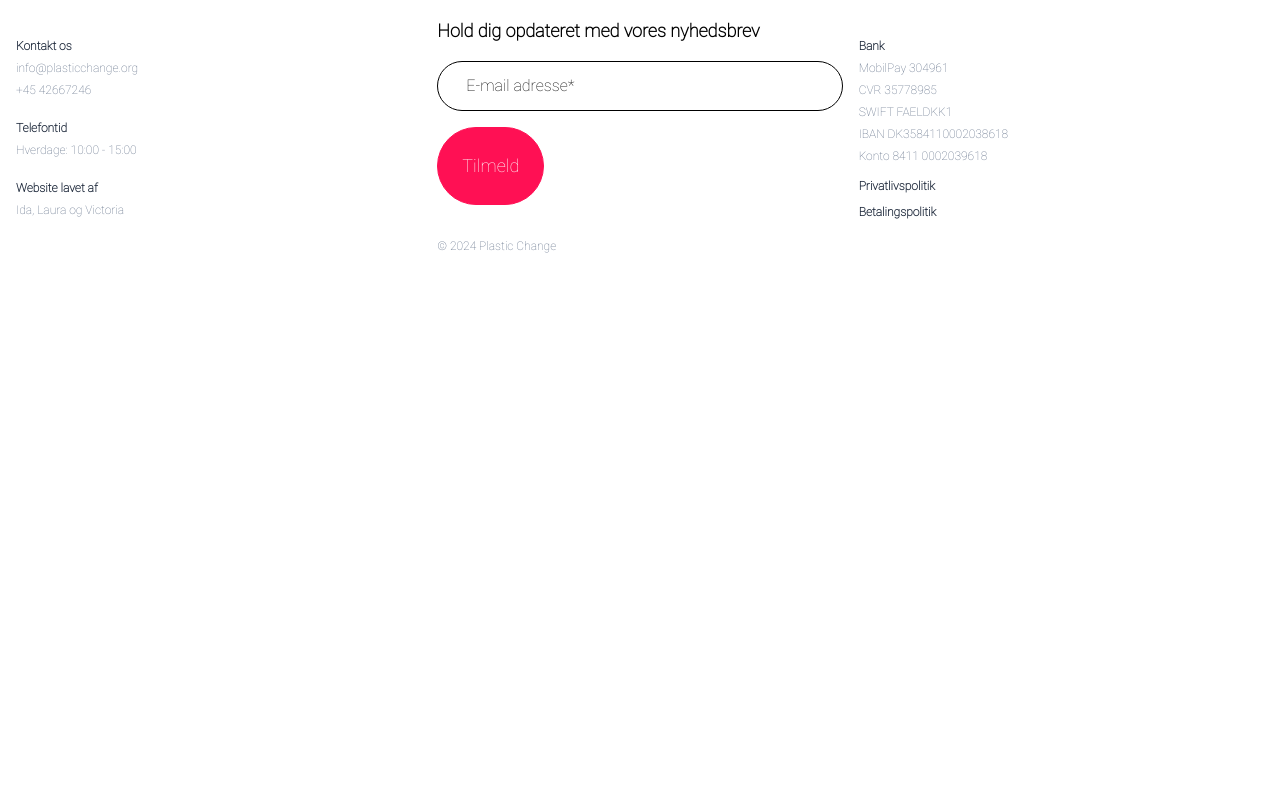
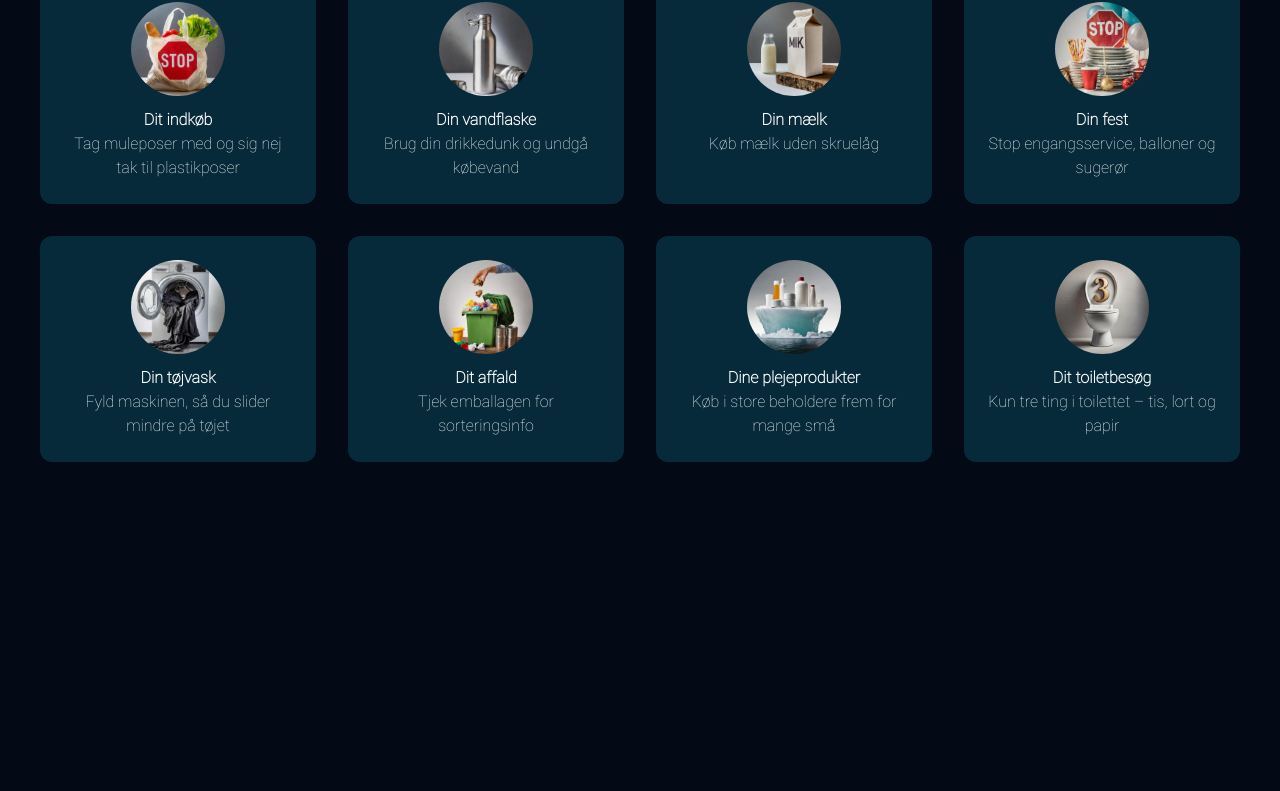
Before and after one commit to VickiOX/Plasticchange, an Astro site: page / in a window 1280 px wide. Shown: the part 1804-2595 px from the top of the page. Before the commit the page ends 2107 px from the top, so only its background shows below. Built offline with nearby package versions, Linux system fonts and the light colour scheme; Astro itself is replaced by a stand-in of ours; a web font is replaced by a local one.

Commit message:
section 4 added og done

```diff
--- /dev/null
+++ b/src/components/Section_4.astro
@@ -0,0 +1,92 @@
+---
+---
+<h3 class="text-center">8 gode råd</h3>
+<!--indsæt DR animation af billeder her for udstyr -->
+<article class="sticky">
+    <div class="sticky top-1/4 mangeelementerinview grid grid-cols-2 md:grid-cols-4 text-center">
+
+      <div class="p-3 m-1 rounded-xl box mangeelementer1 md:p-3 md:m-2 lg:p-6 lg:m-4">
+        <img class="w-[65px] h-[65px] rounded-full mx-auto lg:w-[94px] lg:h-[94px] " src="/images/plastic-bag.webp" alt="foto">
+        <h4 class="pt-3">Dit indkøb</h4>
+        <p>Tag muleposer med og sig nej tak til plastikposer</p>
+      </div>
+
+      <div class="p-3 m-1  rounded-xl box mangeelementer2 md:p-3 md:m-2 lg:p-6 lg:m-4">
+        <img class="w-[65px] h-[65px] rounded-full mx-auto lg:w-[94px] lg:h-[94px] " src="/images/drikkedunk.webp" alt="foto">
+        <h4 class="pt-3">Din vandflaske</h4>
+        <p>Brug din drikkedunk og undgå købevand</p>
+      </div>
+
+      <div class="p-3 m-1  rounded-xl box mangeelementer3 md:p-3 md:m-2 lg:p-6 lg:m-4">
+        <img class="w-[65px] h-[65px] rounded-full mx-auto lg:w-[94px] lg:h-[94px] " src="/images/milk.webp" alt="foto">
+        <h4 class="pt-3">Din mælk</h4>
+        <p>Køb mælk uden skruelåg</p>
+      </div>
+
+      <div class="p-3 m-1  rounded-xl box mangeelementer4 md:p-3 md:m-2 lg:p-6 lg:m-4">
+        <img class="w-[65px] h-[65px] rounded-full mx-auto lg:w-[94px] lg:h-[94px] " src="/images/service.webp" alt="foto">
+        <h4 class="pt-3">Din fest</h4>
+        <p>Stop engangsservice, balloner og sugerør</p>
+      </div>
+
+      <div class="p-3 m-1  rounded-xl box mangeelementer5 md:p-3 md:m-2 lg:p-6 lg:m-4">
+        <img class="w-[65px] h-[65px] rounded-full mx-auto lg:w-[94px] lg:h-[94px] " src="/images/vaskemaskine.webp" alt="foto">
+        <h4 class="pt-3">Din tøjvask</h4>
+        <p>Fyld maskinen, så du slider mindre på tøjet</p>
+      </div>
+
+      <div class="p-3 m-1  rounded-xl box mangeelementer6 md:p-3 md:m-2 lg:p-6 lg:m-4">
+        <img class="w-[65px] h-[65px] rounded-full mx-auto lg:w-[94px] lg:h-[94px] " src="/images/trash.webp" alt="foto">
+        <h4 class="pt-3">Dit affald</h4>
+        <p>Tjek emballagen for sorteringsinfo</p>
+      </div>
+
+      <div class=" p-3 m-1 rounded-xl box mangeelementer7 md:p-3 md:m-2 lg:p-6 lg:m-4">
+        <img class="w-[65px] h-[65px] rounded-full mx-auto lg:w-[94px] lg:h-[94px] " src="/images/care.webp" alt="foto">
+        <h4 class="pt-3">Dine plejeprodukter</h4>
+        <p>Køb i store beholdere frem for mange små</p>
+      </div>
+
+      <div class="p-3 m-1  rounded-xl box mangeelementer8 md:p-3 md:m-2 lg:p-6 lg:m-4">
+        <img class="w-[65px] h-[65px] rounded-full mx-auto lg:w-[94px] lg:h-[94px] " src="/images/toilet.webp" alt="foto">
+        <h4 class="pt-3">Dit toiletbesøg</h4>
+        <p>Kun tre ting i toilettet – tis, lort og papir</p>
+      </div>
+    </div>
+    <div class="sticky top-0 h-screen">
+    </div>
+  </article>
+
+  <style>
+    .box{
+        background-color: #062A3A;
+    }
+  </style>
+
+  <script>
+    //import motion one biblotek
+	import { animate, stagger, inView, scroll, timeline } from "motion";
+
+
+//DR animation
+inView( ".mangeelementerinview", () =>{
+animate( ".mangeelementer1", { x: [-2000, 0 ] }, { duration: 2 })
+animate( ".mangeelementer2", { x: [-1500, 0 ] }, { duration: 2 })
+animate( ".mangeelementer3", { x: [-1000, 0 ] }, { duration: 2 })
+animate( ".mangeelementer4", { x: [-500, 0 ] }, { duration: 2 })
+animate( ".mangeelementer5", { x: [-1000, 0 ] }, { duration: 2 })
+animate( ".mangeelementer6", { x: [2000, 0 ] }, { duration: 2 })
+animate( ".mangeelementer7", { x: [1500, 0 ] }, { duration: 2 })
+animate( ".mangeelementer8", { x: [1000, 0 ] }, { duration: 2 })
+return () => {
+  animate( ".mangeelementer1", { x: [-2000, 0 ] }, { duration: 2 })
+  animate( ".mangeelementer2", { x: [-1500, 0 ] }, { duration: 2 })
+  animate( ".mangeelementer3", { x: [-1000, 0 ] }, { duration: 2 })
+  animate( ".mangeelementer4", { x: [-500, 0 ] }, { duration: 2 })
+  animate( ".mangeelementer5", { x: [-1000, 0 ] }, { duration: 2 })
+  animate( ".mangeelementer6", { x: [2000, 0 ] }, { duration: 2 })
+  animate( ".mangeelementer7", { x: [1500, 0 ] }, { duration: 2 })
+  animate( ".mangeelementer8", { x: [1000, 0 ] }, { duration: 2 })
+}
+})
+  </script>
--- a/src/pages/index.astro
+++ b/src/pages/index.astro
@@ -2,6 +2,7 @@
 import MainLayout from "../layouts/MainLayout.astro";
 import Sektion_2 from "../components/Sektion_2.astro";
 import HeroUnit from "../components/HeroUnit.astro";
+import Section_4 from "../components/Section_4.astro"
 ---
 <MainLayout title="Titel">
 	<article class="bg px-6">
@@ -9,6 +10,7 @@ import HeroUnit from "../components/HeroUnit.astro";
 			<HeroUnit/>
 		</div>
 		<Sektion_2/>
+		<Section_4/>
 	</article>
 </MainLayout>
 
```
